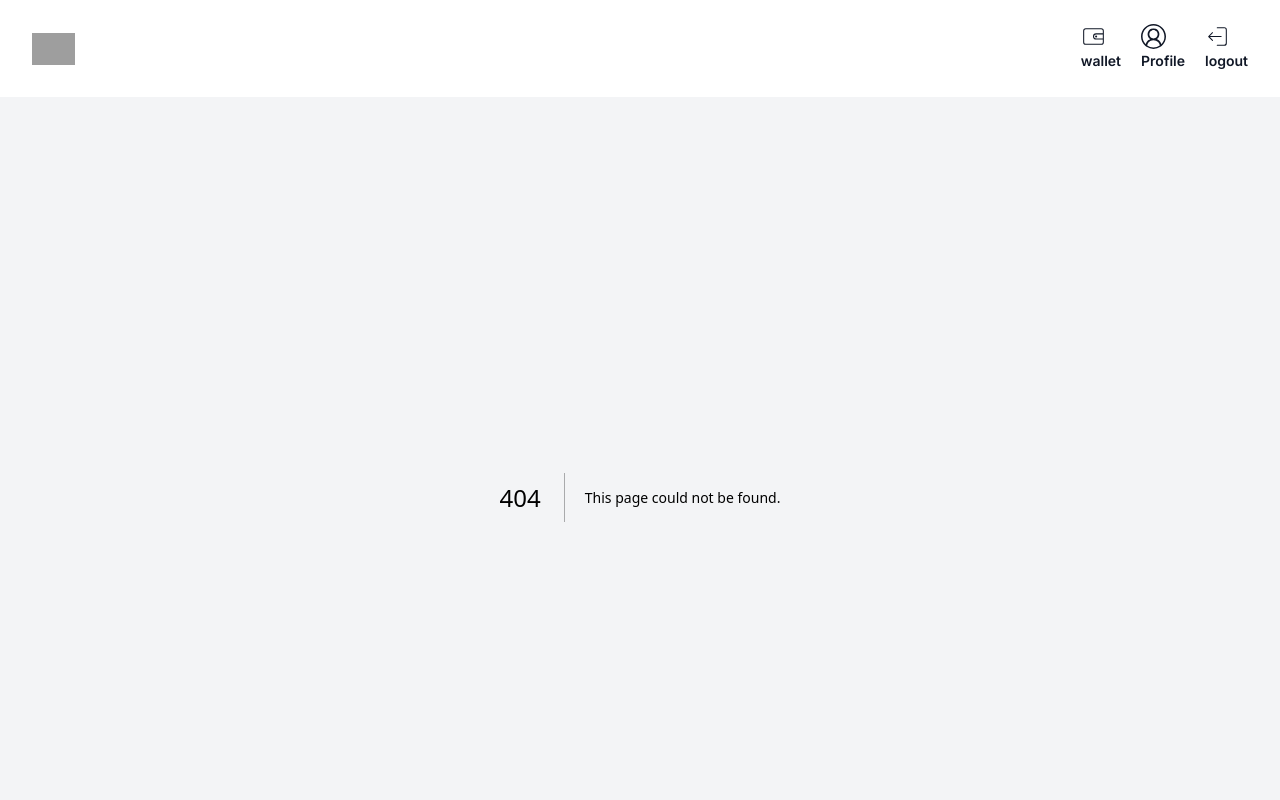
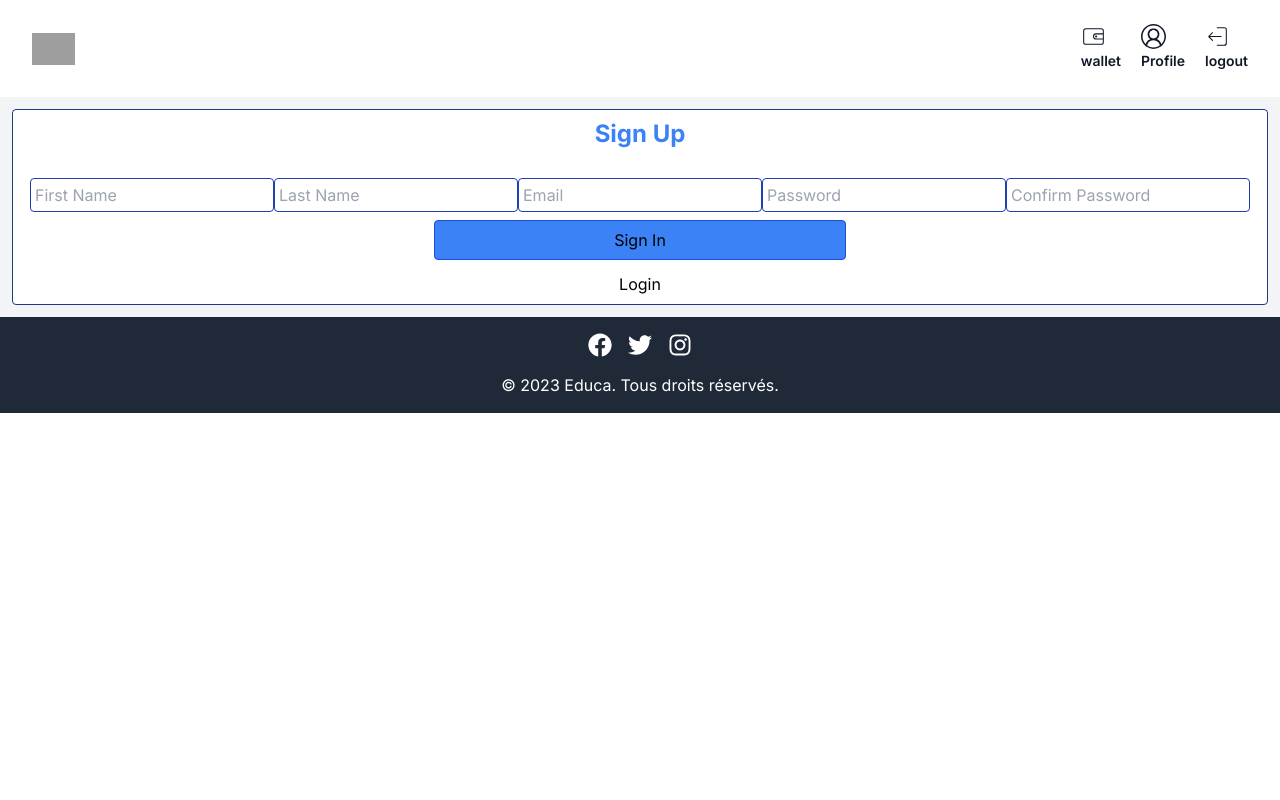
Before and after one commit to kossaych/sport_plus, a Next.js app: page /register in a window 1280 px wide. Before the commit this address had no page. Shown: the top 800 px of the page. Built offline with nearby package versions, Linux system fonts and the light colour scheme; grey boxes are pictures that could not be loaded.

Commit message:
add register page

```diff
--- a/src/app/login/page.js
+++ b/src/app/login/page.js
@@ -75,7 +75,7 @@ function Login(){
                             Sign In
                           </button>
                         ) : (
-                          <button disabled className="rounded border border-gray-700 bg-gray-500 p-1 m-auto w-1/3" onClick={handleLogin}>
+                          <button disabled className="rounded border border-gray-700 bg-gray-500 p-1 m-auto w-1/3" >
                             <div className="max-h-10">
                               <div  className="w-8 h-8 border-4 border-blue-400 border-dashed rounded-full animate-spin m-auto"></div>
                             </div>
--- /dev/null
+++ b/src/app/register/page.js
@@ -0,0 +1,181 @@
+'use client'
+
+import React, { useState } from "react";
+import Link from 'next/link';
+
+function Register() {
+  const [firstName, setFirstName] = useState("");
+  const [lastName, setLastName] = useState("");
+  const [password1, setPassword1] = useState("");
+  const [email, setEmail] = useState("");
+  const [password2, setPassword2] = useState("");
+  const [code, setCode] = useState("");
+  const [user,setUser] = useState(
+    {
+        'first-name':"",
+        'last-name' :'',
+        'email' : '',
+        'password1':'',
+        'password2':'',
+    }
+);
+
+
+  const [isWait, setIsWait] = useState(false);
+  const [message, setMessage] = useState("");
+  const [isRegistered, setIsRegistered] = useState(false);
+
+  const handleRegistration = () => {
+    setIsWait(true);
+    fetch("http://192.168.1.111:8000/users/api/register/", {
+      method: "post",
+      headers: {
+        "Content-Type": "application/json",
+      },
+      body: JSON.stringify({
+        first_name: firstName,
+        last_name: lastName,
+        email: email,
+        password1: password1,
+        password2: password2,
+      }),
+    })
+      .then((response) => {
+        setIsWait(false);
+        if (response.status === 200) {
+          setPassword1("");
+          setPassword2("");
+          setIsRegistered(true);
+        } else if (response.status === 400) {
+          return response.json();
+        } else if (response.status === 500) {
+          return "server error 500";
+        }
+      })
+      .then((data) => {
+        if (!isRegistered && data) {
+          setMessage(data);
+        }
+      });
+  };
+
+  const handleVerification = () => {
+    setIsWait(false);
+    fetch("http://localhost:8000/accounts/api/activate/", {
+      method: "post",
+      headers: {
+        "Content-Type": "application/json",
+      },
+      body: JSON.stringify({
+        email: email,
+        code: code,
+      }),
+    })
+      .then((response) => {
+        setIsWait(true);
+        if (response.status === 200) {
+          return response.json();
+        } else if (response.status === 400) {
+          return response.json();
+        } else if (response.status === 500) {
+          return "server error 500";
+        }
+      })
+      .then((data) => {
+        if (
+          data === "code not sent for your email" ||
+          data === "user not registered" ||
+          data === "invalid code time" ||
+          data === "False code" ||
+          data === "server error 500"
+        ) {
+          setMessage(data);
+        } else {
+          localStorage.setItem("token", JSON.stringify(data));
+          window.location.href = "/";
+        }
+      });
+  };
+
+
+  return (
+
+    <div className="text-center rounded bg-white  border border-blue-900 m-3 p-2">
+              {!isRegistered ? (
+                <>
+                  <h3 className="text-blue-500 text-2xl font-bold">Sign Up</h3>
+                  <div className="text-red-900 h-7">{message}</div>
+
+
+                    <input type="text" className=" mb-2 border border-blue-800 rounded p-1" placeholder="First Name" onChange={(e) => setFirstName(e.target.value)} />
+
+
+                    <input type="text" className="  mb-2 border border-blue-800 rounded p-1" placeholder="Last Name" onChange={(e) => setLastName(e.target.value)} />
+
+
+                    <input type="email" className="  mb-2 border border-blue-800 rounded p-1" placeholder="Email" onChange={(e) => setEmail(e.target.value)} />
+
+
+                    <input type="password" className="  mb-2 border border-blue-800 rounded p-1" placeholder="Password" onChange={(e) => setPassword1(e.target.value)} />
+
+
+                    <input type="password" className="  mb-2 border border-blue-800 rounded p-1" placeholder="Confirm Password" onChange={(e) => setPassword2(e.target.value)} />
+
+
+
+
+
+
+                    <div className="text-center">
+                        {isWait === false ? (
+                          <button className="rounded border h-10 border-blue-700 bg-blue-500 p-1 m-auto w-1/3" onClick={handleRegistration}>
+                            Sign In
+                          </button>
+                        ) : (
+                          <button disabled className="rounded border border-gray-700 bg-gray-500 p-1 m-auto w-1/3" >
+                            <div className="max-h-10">
+                              <div  className="w-8 h-8 border-4 border-blue-400 border-dashed rounded-full animate-spin m-auto"></div>
+                            </div>
+                          </button>
+                        )}
+
+                      </div>
+                  <div className="mt-3">
+                    <Link href="/login" className="text-decoration-none">Login</Link>
+                  </div>
+                </>
+              ) : (
+                <>
+                  <h3 className="mb-4">Please confirm your email address to complete the registration</h3>
+                  <div className="alert alert-success">Registration Successful!</div>
+                  <div className="form-group mb-3">
+                    <input type="text" className="form-control bg-light" placeholder="Code Verification" maxLength="8" onChange={(e) => setCode(e.target.value)} />
+                  </div>
+                  <div className="d-grid">
+                    {isWait ? (
+                      <button className="btn btn-primary" onClick={handleVerification}>
+                        Verify Code
+                      </button>
+                    ) : (
+                      <button className="btn btn-primary" disabled>
+                        <div className="spinner-border text-primary" role="status">
+                          <span className="sr-only"></span>
+                        </div>
+                      </button>
+                    )}
+                  </div>
+                  <div className="mt-3">
+                    <Link to="/login" className="text-decoration-none">Login</Link>
+                  </div>
+                </>
+              )}
+    </div>
+
+  );
+
+
+
+
+}
+
+export default Register;
```
